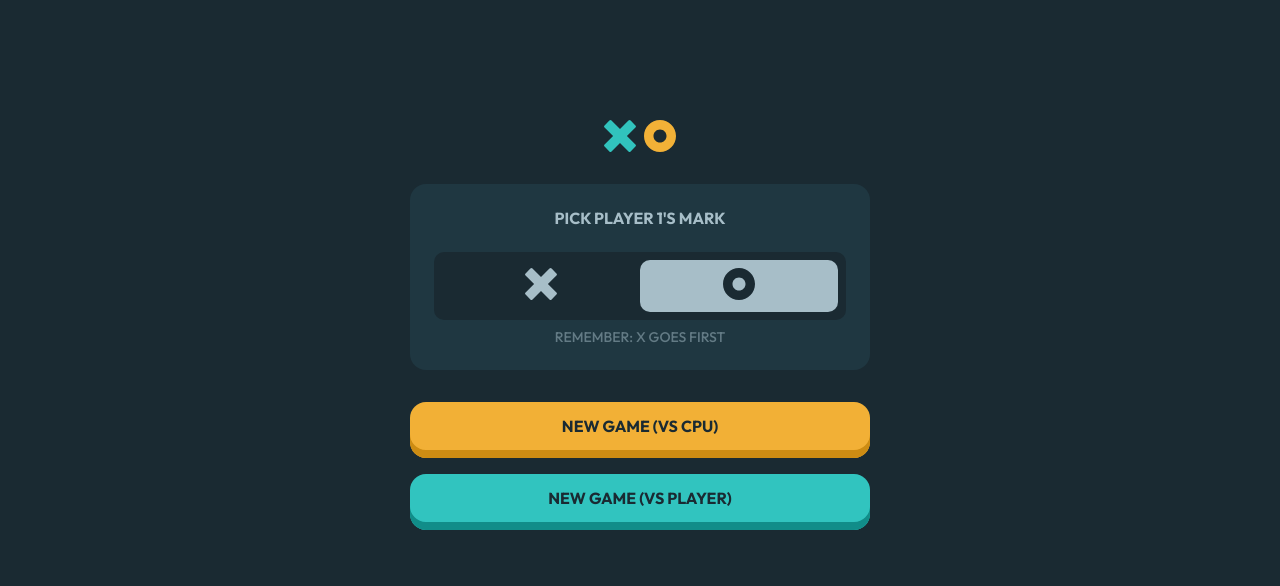
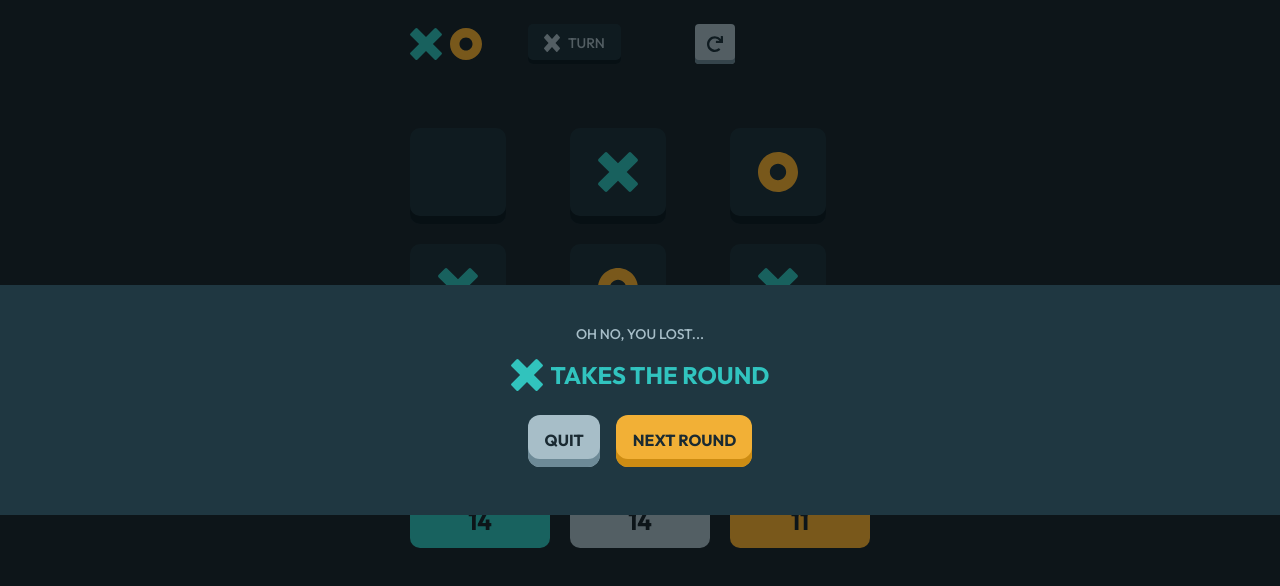
Before and after one commit to kylelamse/tic-tac-toe, a React (Create React App) app: page / in a window 1280 px wide. Shown: the top 586 px of the page. Built offline with nearby package versions, Linux system fonts and the light colour scheme.

Commit message:
Abstract modal and modal content

```diff
--- a/src/App.tsx
+++ b/src/App.tsx
@@ -21,8 +21,8 @@ function App() {
                 <div className="current-page">
                     <CurrentPage>
                         <Global styles={globalStyles} />
-                        {/* <Game /> */}
-                        <NewGameMenu />
+                        <Game />
+                        {/* <NewGameMenu /> */}
                     </CurrentPage>
                 </div>
             </main>
--- /dev/null
+++ b/src/components/Modal/GameOver.tsx
@@ -0,0 +1,41 @@
+import styled from "@emotion/styled";
+import Button from "../Button";
+import Typograpy from "../Typography";
+import Winner from "../Winner";
+import Modal from "./Modal";
+
+const WinnerContainer = styled.div`
+    margin: 1em 0 1.5em 0;
+`;
+
+const ButtonsContainer = styled.div`
+    display: flex;
+    flex-direction: row;
+    justify-content: center;
+    gap: 1em;
+`;
+
+type Props = {};
+
+const GameOver = (props: Props) => {
+    return (
+        <Modal>
+            <Typograpy variant="body" alignment="centered">
+                Oh no, you lost...
+            </Typograpy>
+            <WinnerContainer>
+                <Winner winner="X" />
+            </WinnerContainer>
+            <ButtonsContainer>
+                <Button color="silver" size="medium">
+                    Quit
+                </Button>
+                <Button color="light_yellow" size="medium">
+                    Next Round
+                </Button>
+            </ButtonsContainer>
+        </Modal>
+    );
+};
+
+export default GameOver;
--- /dev/null
+++ b/src/components/Modal/Modal.tsx
@@ -0,0 +1,35 @@
+import styled from "@emotion/styled";
+import React from "react";
+import { createPortal } from "react-dom";
+
+const Container = styled.div`
+    position: fixed;
+    top: 0;
+    left: 0;
+    width: 100%;
+    height: 100%;
+    display: flex;
+    flex-direction: column;
+    justify-content: center;
+    background-color: rgba(0, 0, 0, 0.5);
+`;
+
+const Content = styled.div`
+    background-color: ${(props) => props.theme.colors.semiDarkNavy};
+    padding: 2.5em 0 3em 0;
+`;
+
+type Props = {
+    children: React.ReactNode;
+};
+
+const Modal = ({ children }: Props) => {
+    return createPortal(
+        <Container>
+            <Content>{children}</Content>
+        </Container>,
+        document.body
+    );
+};
+
+export default Modal;
--- a/src/pages/Game/Game.tsx
+++ b/src/pages/Game/Game.tsx
@@ -1,7 +1,7 @@
 import styled from "@emotion/styled";
 
 import Board from "components/Board";
-import GameOver from "components/GameOver";
+import GameOver from "components/Modal/GameOver";
 import React from "react";
 import GameHeader from "./GameHeader";
 
@@ -19,7 +19,7 @@ const Game = (props: Props) => {
         <Container>
             <GameHeader />
             <Board />
-            {/* <GameOver /> */}
+            <GameOver />
         </Container>
     );
 };
```
Also changed, not shown: src/components/GameOver.tsx (deleted, +0 -60 lines).
